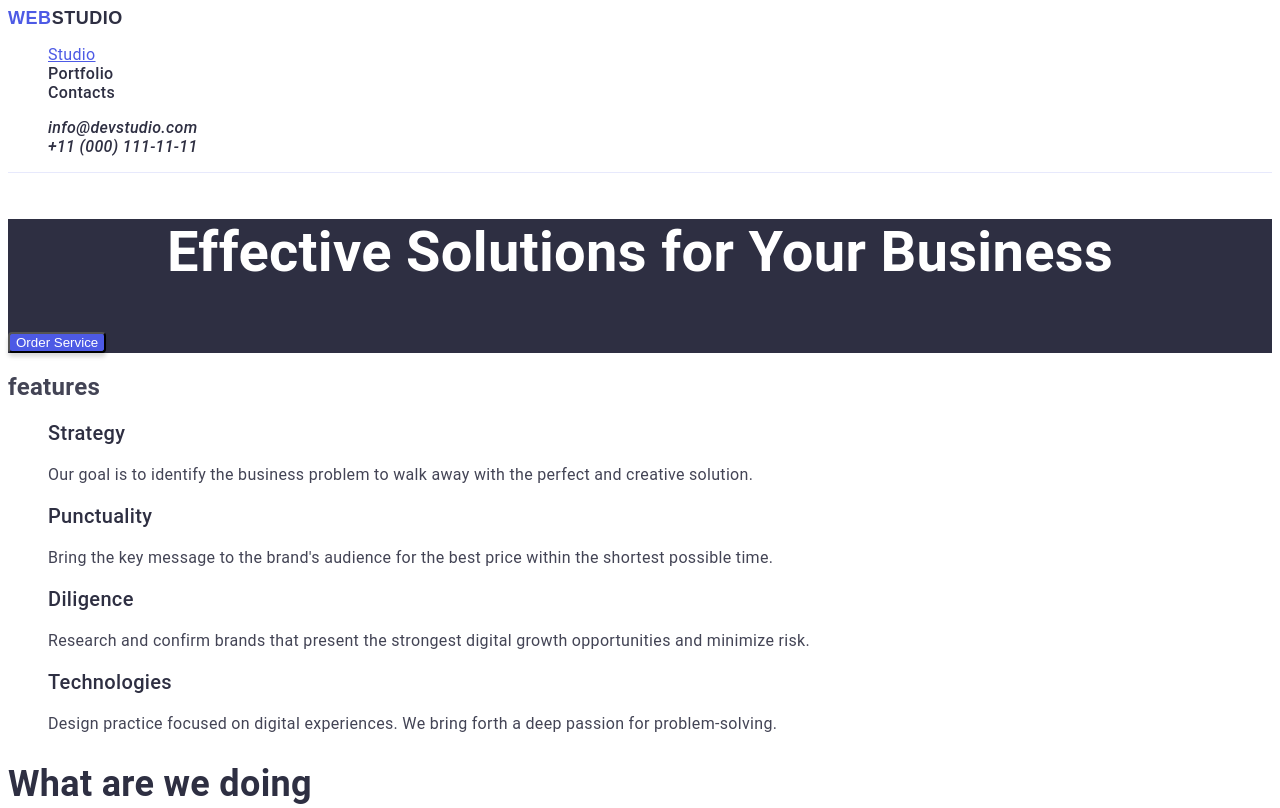
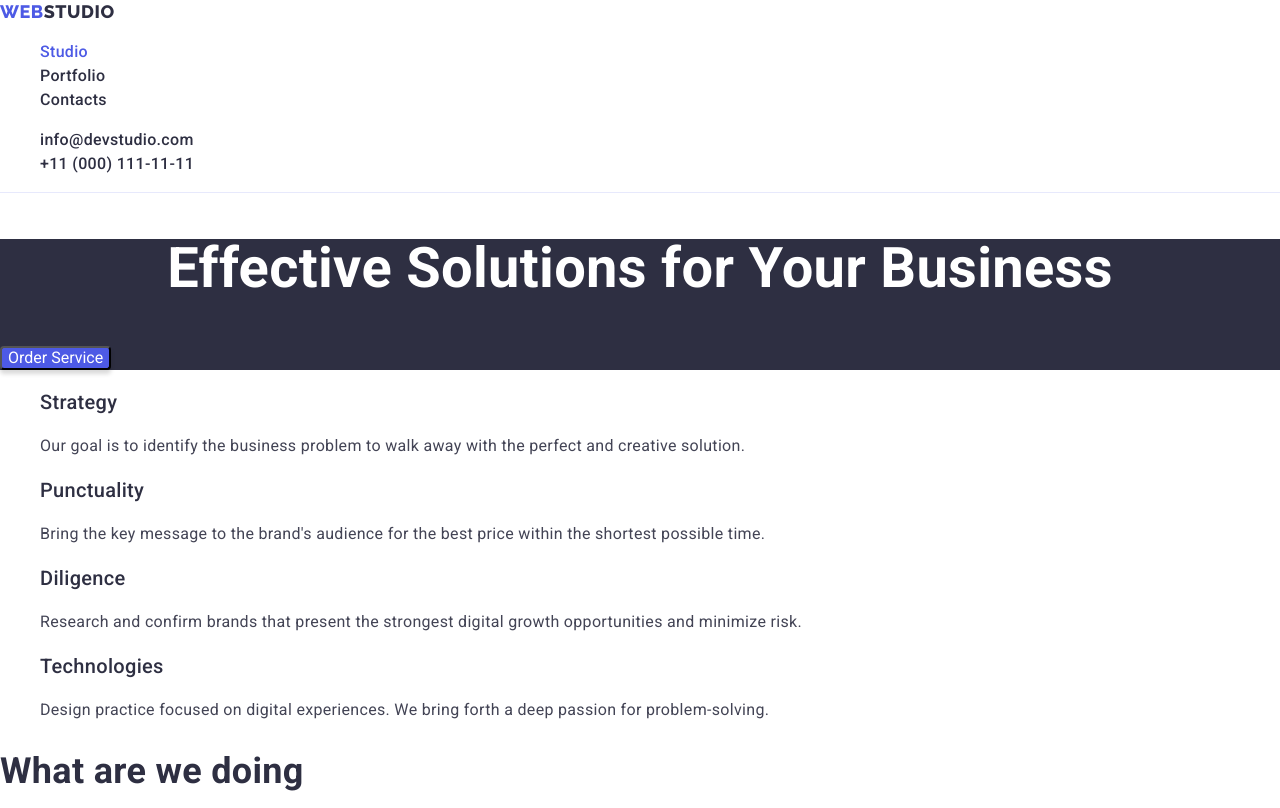
Before and after one commit to JulianaPrymak/goit-markup-hw-02, a plain HTML site: page index.html in a window 1280 px wide. Shown: the top 808 px of the page. Drawn offline with nearby package versions, Linux system fonts and the light colour scheme.

Commit message:
new
kn;km;

```diff
--- a/css/styles.css
+++ b/css/styles.css
@@ -4,151 +4,210 @@
 /* title color: #FFFFFF */
 /* footer color: CORNFLOWER #E7E9FC */
 
-ul {list-style:none}
+ul {
+    list-style: none
+}
 
-:root{
+:root {
     --primary-text-color: #434455;
-    --main-titles-color:#2E2F42;
+    --main-titles-color: #2E2F42;
     --active-link-color: #4D5AE5;
     --primary-background-color: #2E2F42;
     --primary-white-color: #FFFFFF;
     --another-background-color: #F4F4FD;
+    --background-buttons-color:#404BBF;
+    --border-bottom-color: #E7E9FC;
+    --box-shadow-color: rgba(0, 0, 0, 0.15);
 
 }
 
-
-/* for body*/
+/* for body edition*/
 .page-1 {
     font-family: Roboto, sans-serif;
     font-size: 16px;
     font-weight: 400;
-        line-height: 1,5;
+    line-height: 1.5;
     letter-spacing: 0.02em;
     text-align: left;
     color: var(--primary-text-color);
+    background: var(--primary-white-color);
 }
 
 /*for top*/
 
-.top{
-    border-bottom: 1px solid #E7E9FC;
+.top {
+    border-bottom: 1px solid var(--border-bottom-color);
+    background: var(--primary-white-color)
 }
 
-.logo-web{
+.logo-web {
     color: var(--active-link-color);
 }
-.logo-studio{
+
+.logo-studio {
     color: var(--main-titles-color)
 }
 
-.top-logo{
+.top-logo {
     text-decoration: none;
     font-family: Raleway, sans-serif;
     font-weight: 800;
     font-size: 18px;
-    line-height: 1,33;
+    line-height: 1.33;
     display: flex;
     align-items: center;
     letter-spacing: 0.03em;
     text-transform: uppercase;
 }
+
 .top-logo:hover,
-.top-logo:focus{
+.top-logo:focus {
     color: var(--main-titles-color);
 
 }
 
 .top-link:hover,
-.top-link:focus{
+.top-link:focus {
     color: var(--active-link-color);
 }
 
-.top-link{
+.top-link {
+    font-family: 'Roboto';
+    font-style: normal;
     color: var(--main-titles-color);
     text-decoration: none;
+    font-size: 16px;
+    line-height: 1.5;
     font-weight: 500;
+    letter-spacing: 0.02em;
 }
 
 .top-link-current:hover,
 .top-link-current:focus {
     color: var(--active-link-color);
+    font-family: 'Roboto';
+    font-style: normal;
+    text-decoration: none;
+    font-size: 16px;
+    line-height: 1.5;
+    font-weight: 500;
+    letter-spacing: 0.02em;
 }
-.top-link-current{
+
+.top-link-current {
     color: var(--active-link-color);
     border-radius: 2px;
+    font-family: 'Roboto';
+    font-style: normal;
+    text-decoration: none;
+    font-size: 16px;
+    line-height: 1.5;
+    font-weight: 500;
+    letter-spacing: 0.02em;
 }
+
+.address1{
+    font-family: 'Roboto';
+    font-style: normal;
+    font-weight: 400;
+    font-size: 16px;
+    line-height: 1.5;
+    text-decoration: none;
+    letter-spacing: 0.02em;
+    color: var(--primary-text-color);
+
+}
+
 /* for section 1 */
 
-.section1{
+.section1 {
     background: var(--primary-background-color);
 }
 
-.section1 .main-title{
+.section1 .main-title {
     font-size: 56px;
     font-weight: 700;
-        line-height: 1,07;
+    line-height: 1.07;
     text-align: center;
     color: var(--primary-white-color);
 
 }
 
-.section1 .main-button{
+.section1 .main-button {
     background: var(--active-link-color);
-        box-shadow: 0px 4px 4px rgba(0, 0, 0, 0.15);
+    box-shadow: 0px 4px 4px var(--box-shadow-color);
     border-radius: 4px;
     color: var(--primary-white-color);
     cursor: pointer;
 }
 
 .main-button:hover,
-.main-button:focus{
-    background: #404BBF;
+.main-button:focus {
+    background: var(--background-buttons-color);
 }
 
-.section1-portfolio .next-button{
+.section1-portfolio .next-button {
     background: var(--another-background-color);
-        border: 1px solid #E7E9FC;
+    border: 1px solid var(--border-bottom-color);
     border-radius: 4px;
     color: var(--active-link-color);
     cursor: pointer;
 }
 
 .next-button:hover,
-.next-button:focus{
-    background: #404BBF;
+.next-button:focus {
+    background: var(--background-buttons-color);
     color: var(--primary-white-color);
+    font-family: 'Roboto';
+    font-style: normal;
 }
 
 /*for section 2*/
-.title3{
+
+.title-section2{
+    position: absolute;
+    white-space: nowrap;
+    width: 1px;
+    height: 1px;
+    overflow: hidden;
+    border: 0;
+    padding: 0;
+    clip: rect(0 0 0 0);
+    clip-path: inset(50%);
+    margin: -1px;
+}
+.title3 {
     font-weight: 500;
     font-size: 20px;
-        line-height: 1,2;
+    line-height: 1.2;
     color: var(--main-titles-color);
 
 }
 
 /*for other*/
 
-.title2{
+.title2 {
     font-weight: 700;
     font-size: 36px;
-        line-height: 1,1;
+    line-height: 1.1;
     color: var(--main-titles-color);
 }
 
-.section4{
+.section4 {
     background: var(--another-background-color);
 }
 
 /*for footer*/
-.bottom{
+.bottom {
     background: var(--primary-background-color);
 }
 
-.bottom-text{
-    color: #E7E9FC;
+.bottom-text {
+    font-family: 'Roboto';
+    font-style: normal;
+    color: var(--border-bottom-color);
 }
+
 .bottom .logo-studio {
     color: var(--another-background-color);
 }
--- a/index.html
+++ b/index.html
@@ -1,10 +1,14 @@
 <!DOCTYPE html>
 <html lang="en">
+
 <head>
-<meta charset="UTF-8"/>
-<meta name="Web Studio (Version 3.0)" content="studio">
-<title> Web Studio (Version 3.0) </title>
-<link rel="stylesheet" href="./css/styles.css">
+    <meta charset="UTF-8"/>
+    <meta name="Web Studio (Version 3.0)" content="studio">
+    <title> Web Studio (Version 3.0) </title>
+    <link href="https://fonts.googleapis.com/css2?family=Roboto:wght@400;500;700;900&display=swap" rel="stylesheet">
+    <link href="https://fonts.googleapis.com/css2?family=Raleway:wght@800&display=swap" rel="stylesheet">
+    <link rel="stylesheet" href="https://cdnjs.cloudflare.com/ajax/libs/modern-normalize/1.0.0/modern-normalize.min.css" />
+    <link rel="stylesheet" href="./css/styles.css">
 </head>
 
 <body class="page-1">
@@ -20,7 +24,7 @@
             </ul>
         </nav>
 
-        <address class="address-cli">
+        <address class="address">
             <ul>
                 <li><a href="mailto:info@devstudio.com" class="top-link">info@devstudio.com</a></li>
 
@@ -41,7 +45,7 @@
         </section>
 
         <section class="section2">
-            <h2>features</h2>
+            <h2 class="title-section2">features</h2>
             <ul>
                 <li><h3 class="title3">Strategy</h3>
                     <p>Our goal is to identify the business
```
Also changed, not shown: portfolio.html (+5 -1 lines), images/Logo.svg. Lines whose indentation alone changed are shown as unchanged.
